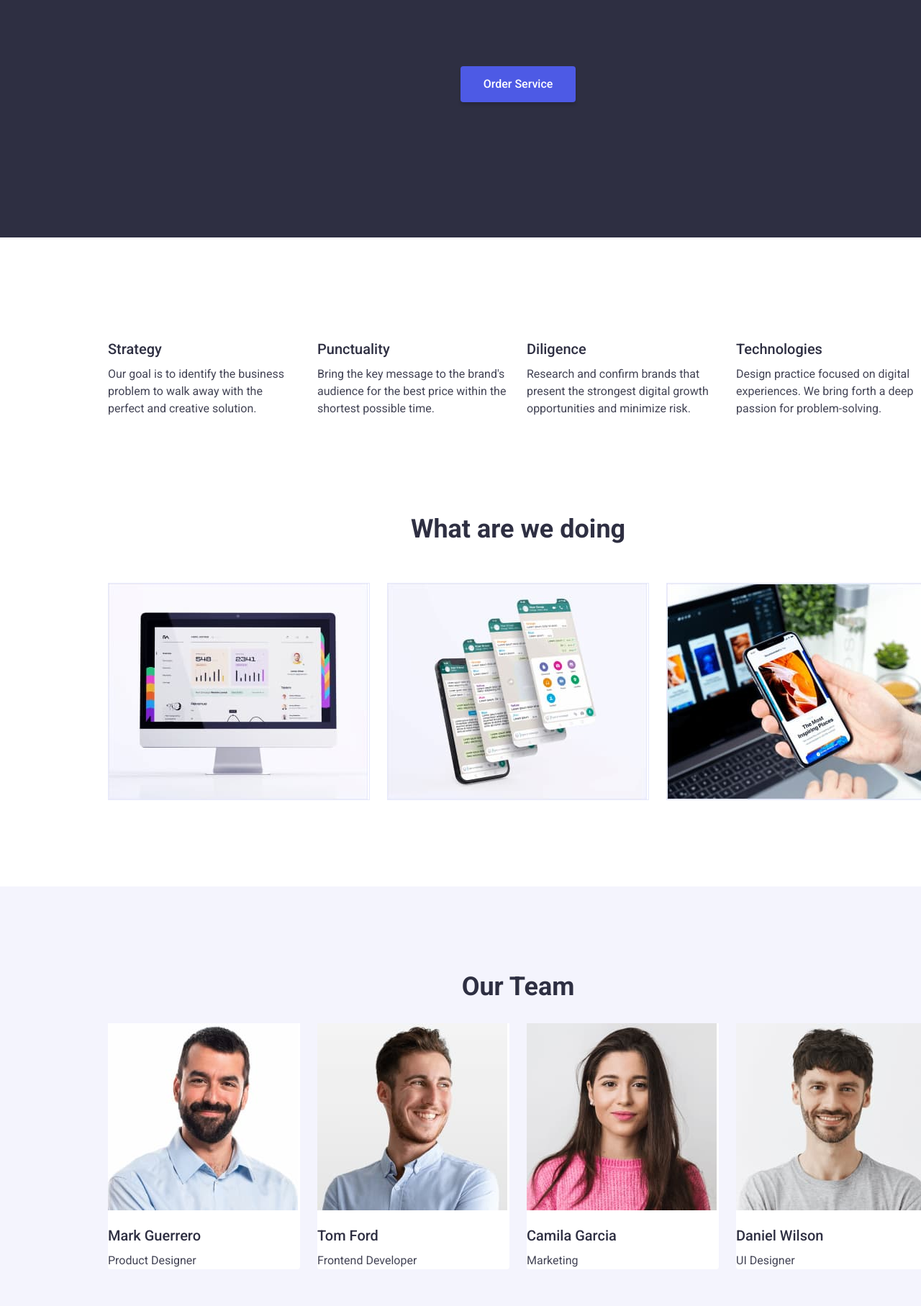
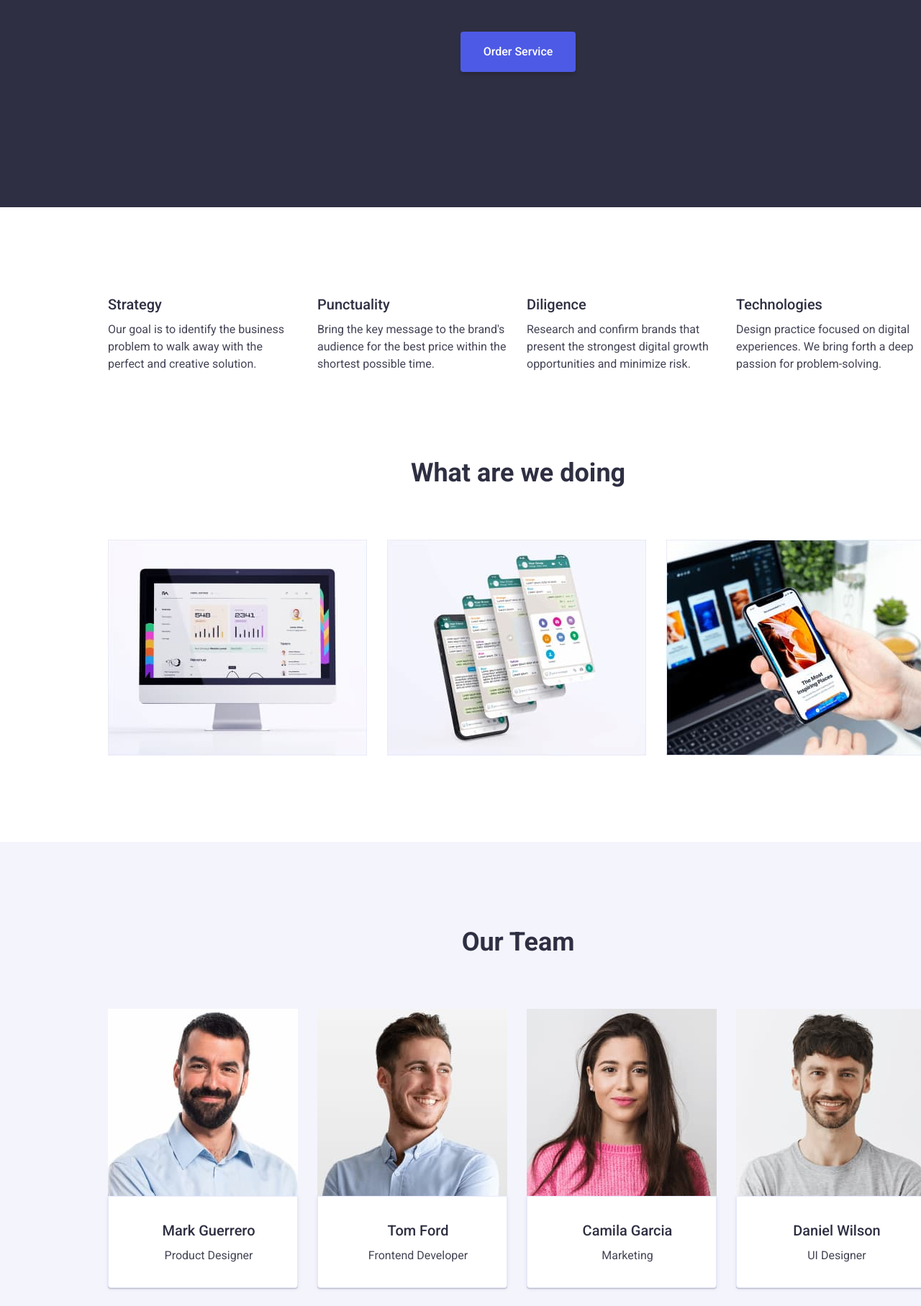
Before and after one commit to KaterynaBabiak/goit-markup-hw-03, a plain HTML site: page index.html in a window 1280 px wide. Shown: the part 385-2200 px from the top of the page at 72% size. Drawn offline with Linux system fonts and the light colour scheme.

Commit message:
Add files via upload

```diff
--- a/css/styles.css
+++ b/css/styles.css
@@ -212,6 +212,7 @@ span {
 .team> .item {
     flex-basis: calc(100% / 4 );
     margin-left: var(--section-nav-gap);
+
     }
 
     .our-team {
@@ -219,11 +220,13 @@ span {
         padding-bottom: 120px;
     }
 
-.team-card {
+/*.team-card {
     border-radius: 0px 0px 4px 4px;
+    box-shadow: 0px 1px 6px rgba(46, 47, 66, 0.08), 0px 1px 1px rgba(46, 47, 66, 0.16), 0px 2px 1px rgba(46, 47, 66, 0.08);
     background: #FFFFFF;
+    text-align: center;
 
-}
+}*/
 
 .section-title {
     color: var(--main-textcolor);
@@ -231,14 +234,15 @@ span {
     font-size: 36px;
     line-height: 1.11;
     text-align: center;
-
-    margin-top: 0;
+    margin: 0;
+    margin-bottom: 72px;
 }
 
 .title {
     color: var(--main-textcolor);
     font-weight: 500;
     font-size: 20px;
+    margin-top: 0;
     margin-bottom: 0;
 
     /*outline: 2px solid tomato;*/
@@ -252,6 +256,7 @@ span {
     line-height: var(--section-nav-gap);
 
     margin-top: 8px;
+    margin-bottom: 0;
 
     /*outline: 2px solid tomato;*/
     }
@@ -267,9 +272,8 @@ span {
     font-style: normal;
     font-weight: 500;
     font-size: 16px;
-    line-height: 24pxv;
+    line-height: 24px;
 
-    margin-top: 48px;
     padding: 16px 32px;
 }
 
@@ -313,15 +317,13 @@ span {
     display: flex;
     flex-wrap: wrap;
     margin-left: calc(-1 * var(--section-nav-gap));
-    margin-top: calc(-2 * var(--section-nav-gap)) ;
+    margin-top: calc(-3 * var(--section-nav-gap)) ;
 }
 
 .section-nav-wawd> .item {
     flex-basis: calc(100% / 3 - var(--section-nav-gap));
     margin-left: var(--section-nav-gap);
     margin-top: calc(3 * var(--section-nav-gap) ) ;
-    border: 1px solid #E7E9FC;
-
 }
 
 .button-nav {
@@ -344,8 +346,7 @@ span {
     flex-basis: calc(100% / 3 - var(--section-nav-gap));
     margin-left: var(--section-nav-gap);
     margin-top: calc(2 * var(--section-nav-gap) ) ;
-    border: 1px solid #E7E9FC;
-    background: #FFFFFF;
+
 }
 
 .img {
@@ -361,6 +362,7 @@ span {
     display: block;
     width: 360px;
     height: 300px;
+    margin-right: 0;
 
     /*outline: 2px solid tomato;*/
 }
@@ -368,18 +370,33 @@ span {
 .card-text {
     padding-top: 32px;
     padding-bottom: 32px;
-    margin-left: 16px;
+    padding-left: 16px;
+    border-radius: 0px 0px 4px 4px;
+    background: #FFFFFF;
+    border: 1px solid #E7E9FC;
+
+    width: 360px;
 }
 
-.card {
+.card-txt {
+    padding-top: 32px;
+    padding-bottom: 32px;
+    padding-left: 16px;
+
+    background: #FFFFFF;
+    border-radius: 0px 0px 4px 4px;
     border: 1px solid #E7E9FC;
+    box-shadow: 0px 1px 6px rgba(46, 47, 66, 0.08), 0px 1px 1px rgba(46, 47, 66, 0.16), 0px 2px 1px rgba(46, 47, 66, 0.08);
+
+    text-align: center;
+
+    width: 264px;
 }
 
 .card-team {
     width: 264px;
     height: 260px;
-    margin-right: 0
-;
+    margin-right: 0;
 
     /*outline: 2px solid tomato;*/
 }
```
